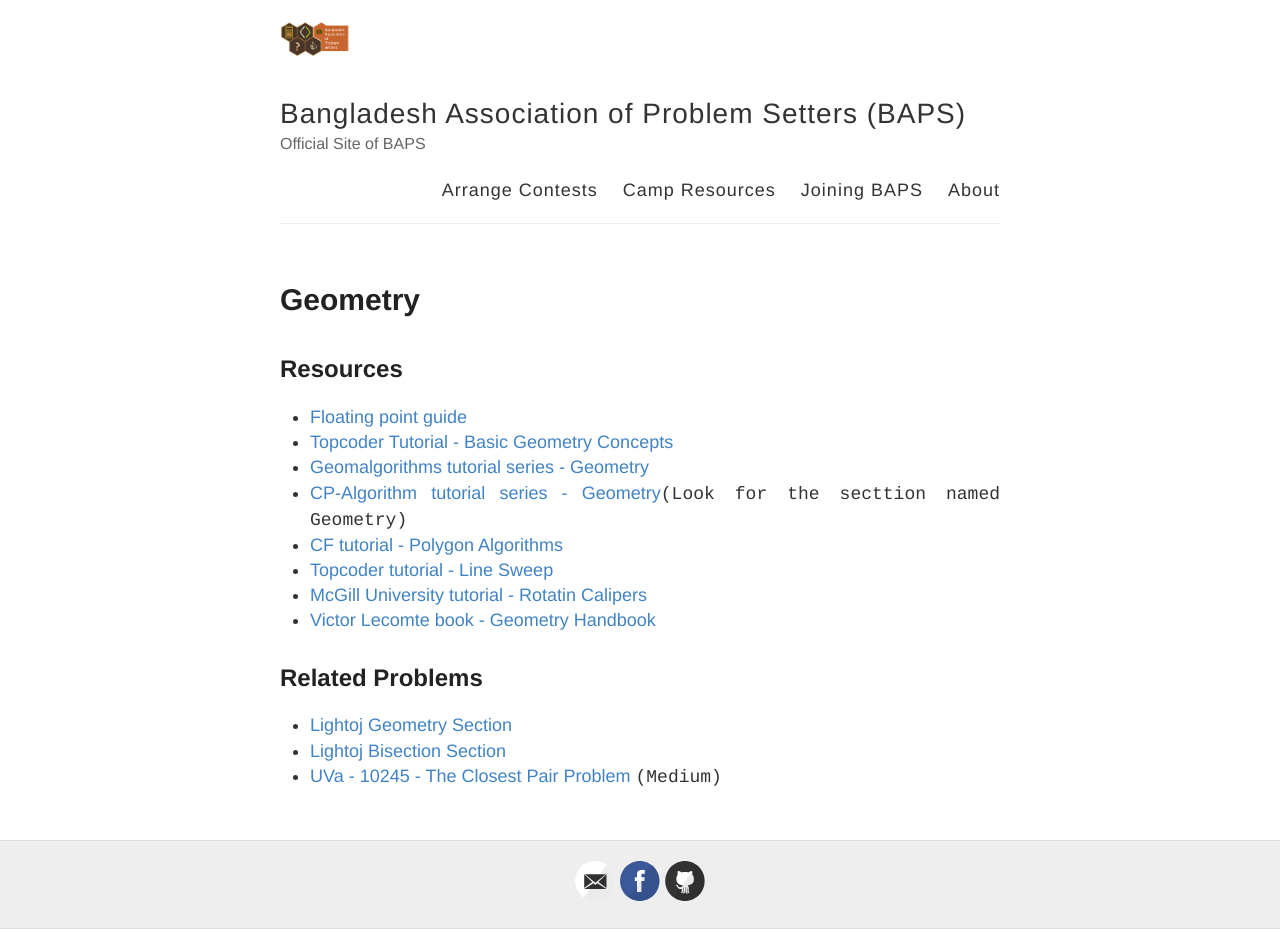
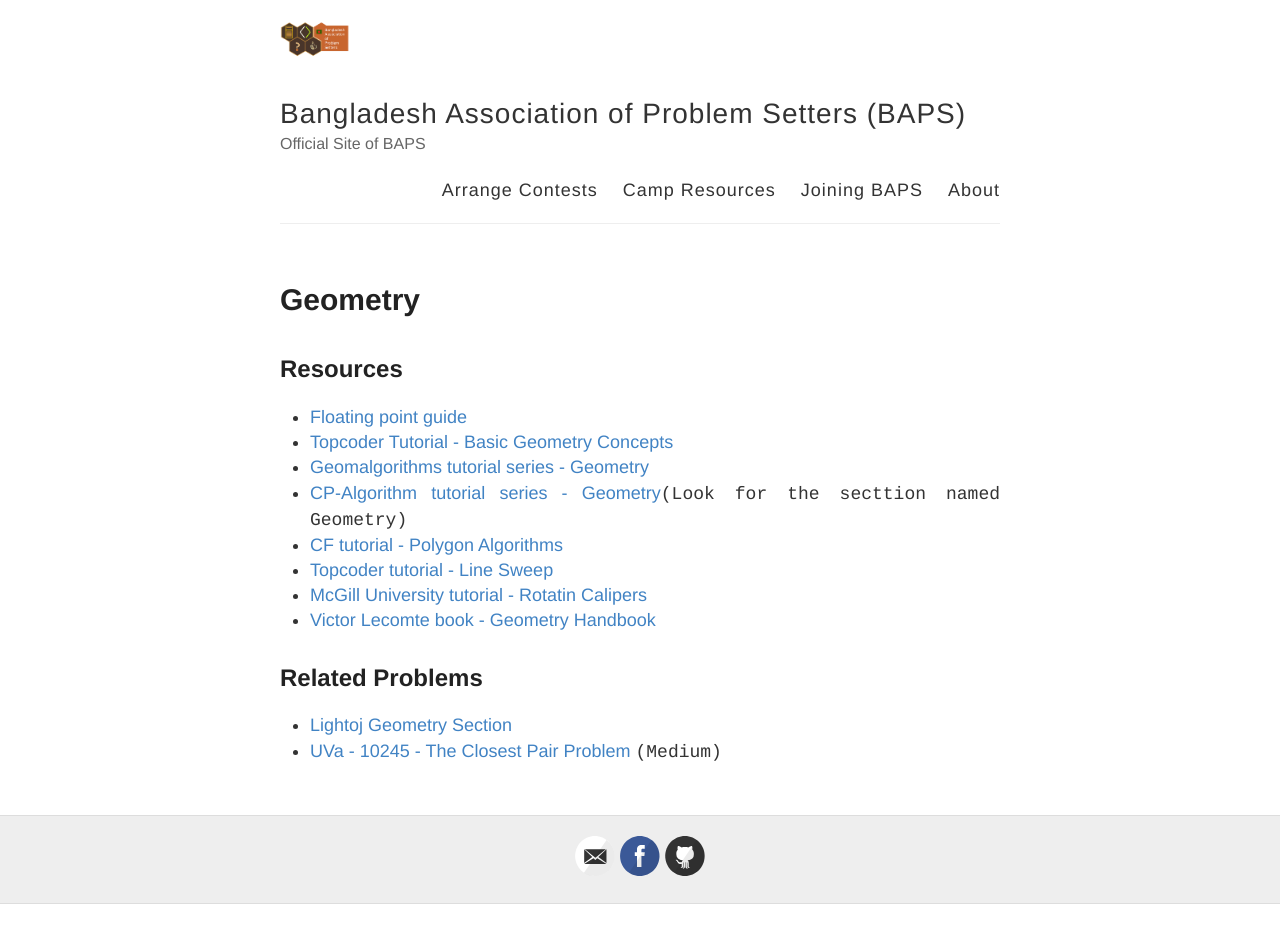
Before and after one commit to baps-bgd/baps-bgd.github.io, a Jekyll site: the page built from _posts/2020-10-28-geometry.md, in a window 1280 px wide. Built offline with Jekyll 4.4.1, drawn with Linux system fonts in a browser that asks for light colours; after the commit the page ends 904 px from its top, so only the background shows below that.

Commit message:
Update 2020-10-28-geometry.md

```diff
--- a/_posts/2020-10-28-geometry.md
+++ b/_posts/2020-10-28-geometry.md
@@ -18,6 +18,5 @@
 
 ## Related Problems
 
-- [Lightoj Geometry Section](http://lightoj.com/volume_problemcategory.php?main_category=Geometry){:target="\_blank"}
-- [Lightoj Bisection Section](http://lightoj.com/volume_problemcategory.php?user_id=2022&category=Binary%20Search/Bisection){:target="\_blank"}
+- [Lightoj Geometry Section](https://lightoj.com/problems/category/geometry){:target="\_blank"}
 - [UVa - 10245 - The Closest Pair Problem](https://onlinejudge.org/external/102/10245.pdf){:target="\_blank"} `(Medium)`
```
